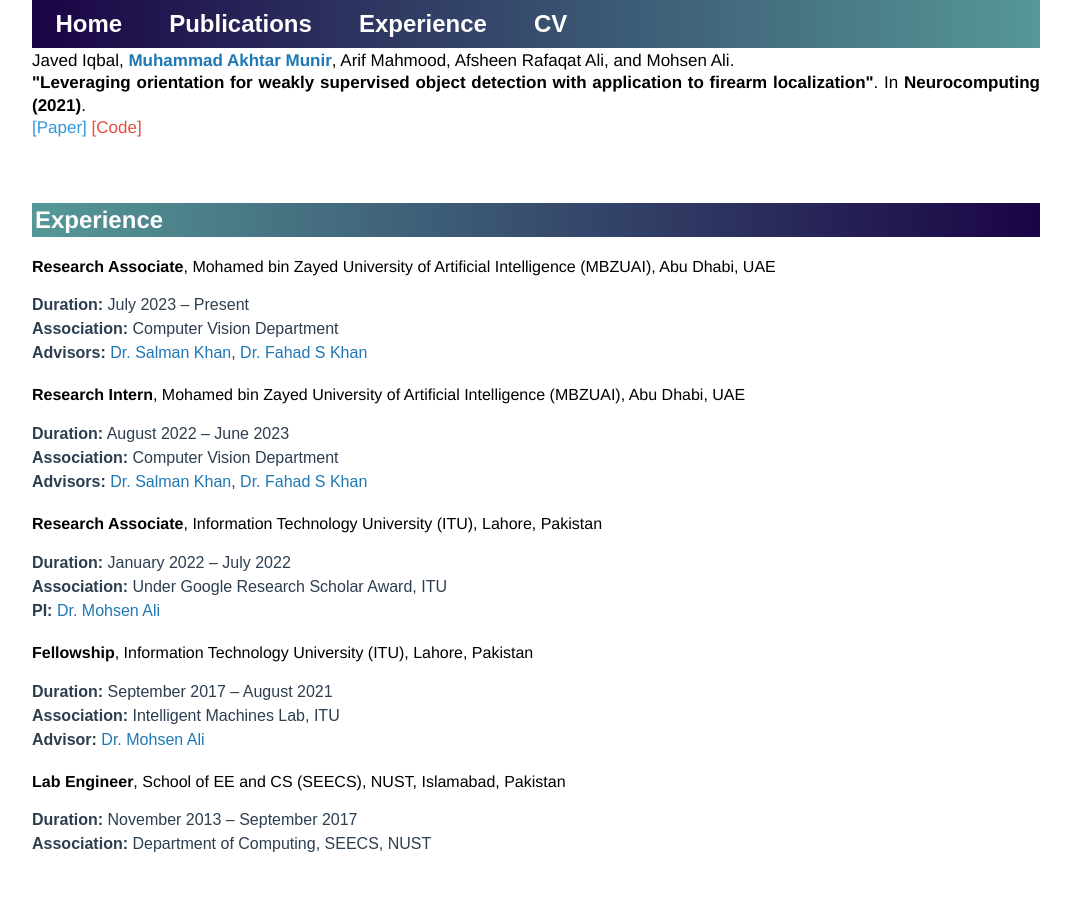
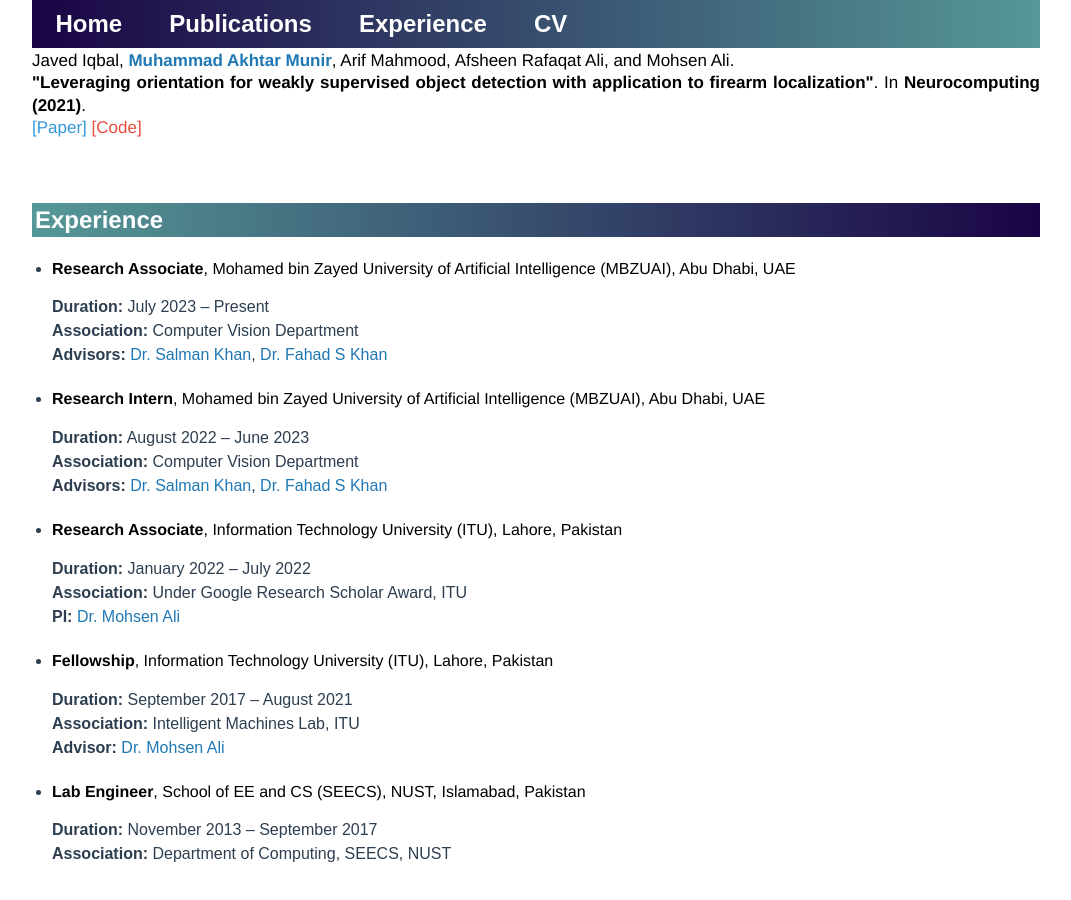
Before and after one commit to akhtarvision/akhtarvision.github.io, a Jekyll site: the page built from index.html, in a window 1280 px wide and 900 px high, scrolled down 1156 px. Shown: the whole window, without its empty margins (104-1175 px from the left). Built offline with Jekyll 4.4.1, drawn with Linux system fonts in a browser that asks for light colours.

Commit message:
Update index.html

```diff
--- a/index.html
+++ b/index.html
@@ -119,7 +119,7 @@
     <a id="experience" class="anchor"></a>
     <h2>Experience</h2>
     <div style="font-family: 'Arial', sans-serif; font-size: 16px; line-height: 1.5; color: #2c3e50;">
-    <ul style="list-style-type: none; padding-left: 0;">
+        <ul style="list-style-type: disc; padding-left: 20px;">
             <li style="margin-bottom: 20px;">
                 <p><strong>Research Associate</strong>, Mohamed bin Zayed University of Artificial Intelligence (MBZUAI), Abu Dhabi, UAE</p>
                 <ul style="list-style-type: none; padding-left: 0; margin-bottom: 5px;">
@@ -162,6 +162,7 @@
         </ul>
     </div>
 
+
     <!-- Services & Honors Section -->
     <a id="services" class="anchor"></a>
     <h2>Services & Honors</h2>
```
Lines whose indentation alone changed are shown as unchanged.
